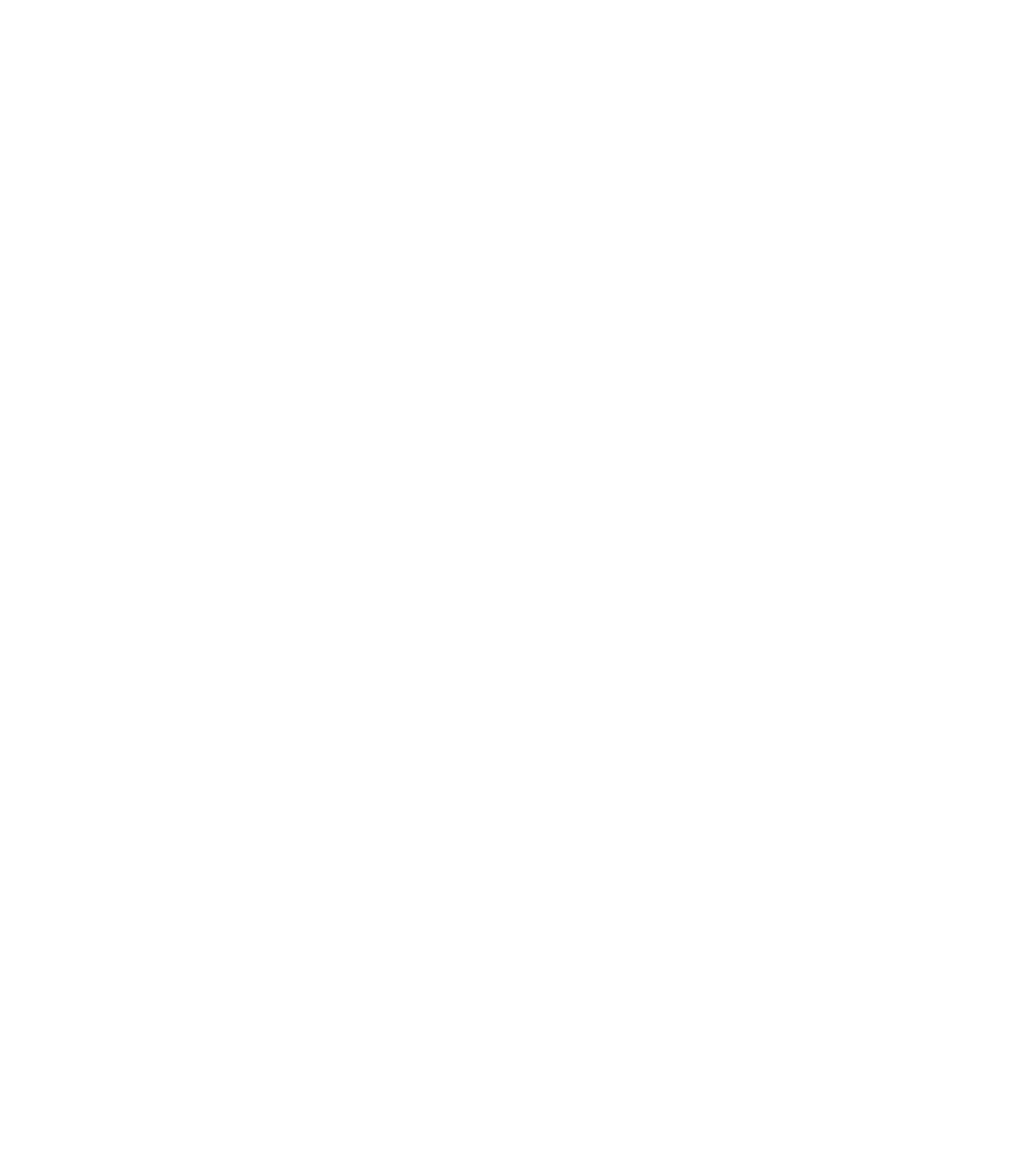
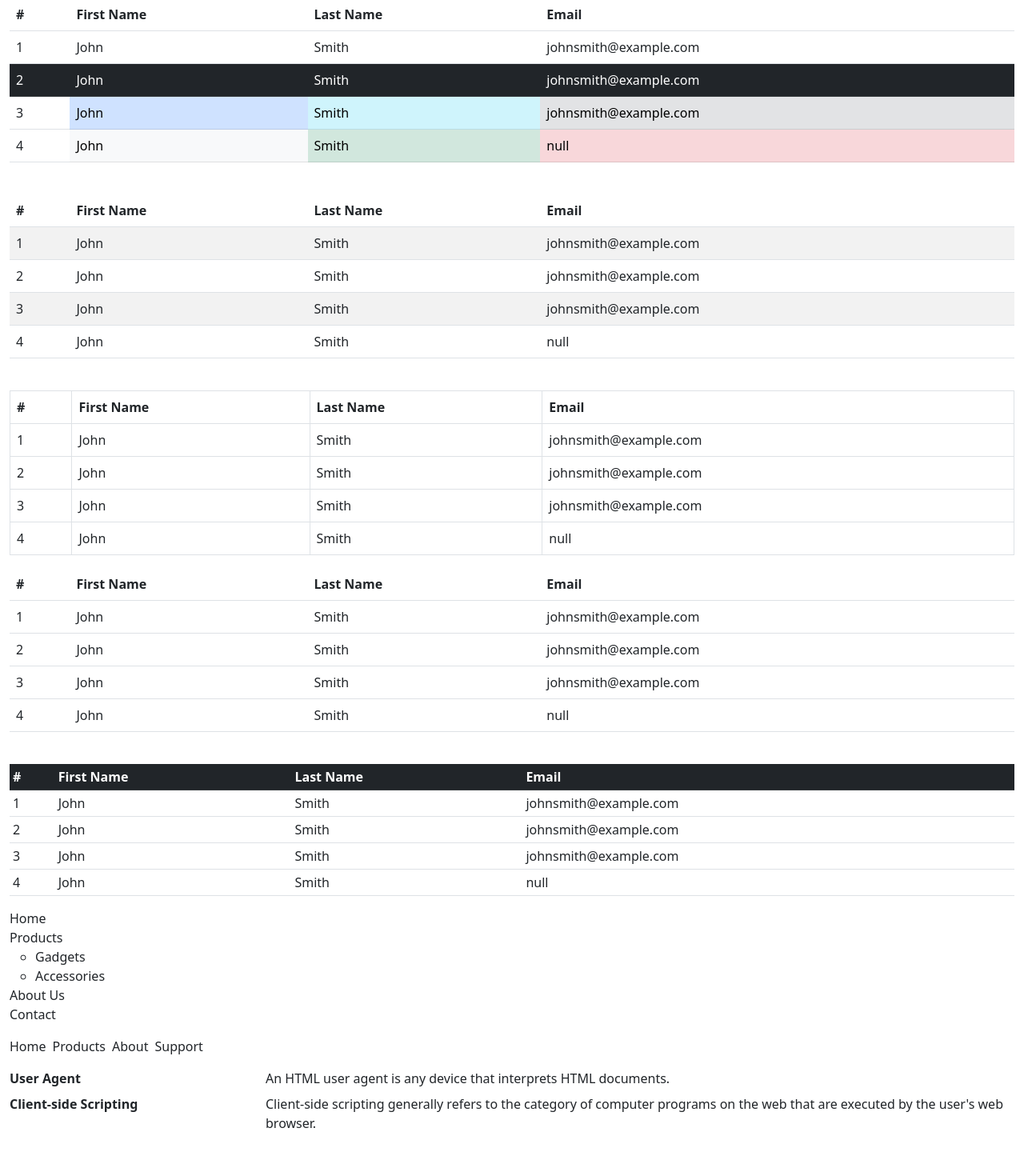
Before and after one commit to nicolasmatthewlee/bootstrap-playground, a React (Create React App) app: page / in a window 1280 px wide. Shown: the part 3233-4673 px from the top of the page at 80% size. Before the commit the page ends 3231 px from the top, so only its background shows below. Built offline with nearby package versions, Linux system fonts and the light colour scheme.

Commit message:
worked through tables, lists

```diff
--- a/src/App.js
+++ b/src/App.js
@@ -307,6 +307,237 @@
             <p>The quickbrownfox jumps over the lazy dog.</p>
           </div>
         </div>
+
+        {/* Bootstrap tables use regular html table tags with only table having class table
+        there are also table classes like table-primary, table-danger, table-dark that color
+        tables, table rows, or individual cells
+        "table table-striped" makes a striped table
+        "table table-bordered" draws a border around each data cell
+        "table table-hover" makes rows darker on hover */}
+        <table className="table">
+          <thead>
+            <tr>
+              <th>#</th>
+              <th>First Name</th>
+              <th>Last Name</th>
+              <th>Email</th>
+            </tr>
+          </thead>
+          <tbody>
+            <tr>
+              <td>1</td>
+              <td>John</td>
+              <td>Smith</td>
+              <td>johnsmith@example.com</td>
+            </tr>
+            <tr className="table-dark">
+              <td>2</td>
+              <td>John</td>
+              <td>Smith</td>
+              <td>johnsmith@example.com</td>
+            </tr>
+            <tr>
+              <td>3</td>
+              <td className="table-primary">John</td>
+              <td className="table-info">Smith</td>
+              <td className="table-secondary">johnsmith@example.com</td>
+            </tr>
+            <tr>
+              <td>4</td>
+              <td className="table-light">John</td>
+              <td className="table-success">Smith</td>
+              <td className="table-danger">null</td>
+            </tr>
+          </tbody>
+        </table>
+        <br />
+        <table className="table table-striped">
+          <thead>
+            <tr>
+              <th>#</th>
+              <th>First Name</th>
+              <th>Last Name</th>
+              <th>Email</th>
+            </tr>
+          </thead>
+          <tbody>
+            <tr>
+              <td>1</td>
+              <td>John</td>
+              <td>Smith</td>
+              <td>johnsmith@example.com</td>
+            </tr>
+            <tr>
+              <td>2</td>
+              <td>John</td>
+              <td>Smith</td>
+              <td>johnsmith@example.com</td>
+            </tr>
+            <tr>
+              <td>3</td>
+              <td>John</td>
+              <td>Smith</td>
+              <td>johnsmith@example.com</td>
+            </tr>
+            <tr>
+              <td>4</td>
+              <td>John</td>
+              <td>Smith</td>
+              <td>null</td>
+            </tr>
+          </tbody>
+        </table>
+        <br />
+        <table className="table table-bordered">
+          <thead>
+            <tr>
+              <th>#</th>
+              <th>First Name</th>
+              <th>Last Name</th>
+              <th>Email</th>
+            </tr>
+          </thead>
+          <tbody>
+            <tr>
+              <td>1</td>
+              <td>John</td>
+              <td>Smith</td>
+              <td>johnsmith@example.com</td>
+            </tr>
+            <tr>
+              <td>2</td>
+              <td>John</td>
+              <td>Smith</td>
+              <td>johnsmith@example.com</td>
+            </tr>
+            <tr>
+              <td>3</td>
+              <td>John</td>
+              <td>Smith</td>
+              <td>johnsmith@example.com</td>
+            </tr>
+            <tr>
+              <td>4</td>
+              <td>John</td>
+              <td>Smith</td>
+              <td>null</td>
+            </tr>
+          </tbody>
+        </table>
+        <table className="table table-hover">
+          <thead>
+            <tr>
+              <th>#</th>
+              <th>First Name</th>
+              <th>Last Name</th>
+              <th>Email</th>
+            </tr>
+          </thead>
+          <tbody>
+            <tr>
+              <td>1</td>
+              <td>John</td>
+              <td>Smith</td>
+              <td>johnsmith@example.com</td>
+            </tr>
+            <tr>
+              <td>2</td>
+              <td>John</td>
+              <td>Smith</td>
+              <td>johnsmith@example.com</td>
+            </tr>
+            <tr>
+              <td>3</td>
+              <td>John</td>
+              <td>Smith</td>
+              <td>johnsmith@example.com</td>
+            </tr>
+            <tr>
+              <td>4</td>
+              <td>John</td>
+              <td>Smith</td>
+              <td>null</td>
+            </tr>
+          </tbody>
+        </table>
+        <br />
+
+        {/* compact table made with "table table-sm"
+        can set dark to only thead with table-dark */}
+        <table className="table table-sm">
+          <thead className="table-dark">
+            <tr>
+              <th>#</th>
+              <th>First Name</th>
+              <th>Last Name</th>
+              <th>Email</th>
+            </tr>
+          </thead>
+          <tbody>
+            <tr>
+              <td>1</td>
+              <td>John</td>
+              <td>Smith</td>
+              <td>johnsmith@example.com</td>
+            </tr>
+            <tr>
+              <td>2</td>
+              <td>John</td>
+              <td>Smith</td>
+              <td>johnsmith@example.com</td>
+            </tr>
+            <tr>
+              <td>3</td>
+              <td>John</td>
+              <td>Smith</td>
+              <td>johnsmith@example.com</td>
+            </tr>
+            <tr>
+              <td>4</td>
+              <td>John</td>
+              <td>Smith</td>
+              <td>null</td>
+            </tr>
+          </tbody>
+        </table>
+
+        {/* unordered list without bullets */}
+        <ul className="list-unstyled">
+          <li>Home</li>
+          <li>
+            Products
+            <ul>
+              <li>Gadgets</li>
+              <li>Accessories</li>
+            </ul>
+          </li>
+          <li>About Us</li>
+          <li>Contact</li>
+        </ul>
+
+        {/* create a horizontal unordered list with ul.list-inline and
+        each li.list-inline-item */}
+        <ul className="list-inline">
+          <li className="list-inline-item">Home</li>
+          <li className="list-inline-item">Products</li>
+          <li className="list-inline-item">About</li>
+          <li className="list-inline-item">Support</li>
+        </ul>
+
+        {/* dl=description list, dt=description term, dd=description definition
+        To make a definition list, use standard html tags with the dl being a row
+        and each dt, dd pair being a col */}
+        <dl className="row">
+          <dt className="col-3">User Agent</dt>
+          <dd className="col-9">
+            An HTML user agent is any device that interprets HTML documents.
+          </dd>
+          <dt className="col-3 text-truncate">Client-side Scripting</dt>
+          <dd className="col-9">
+            Client-side scripting generally refers to the category of computer
+            programs on the web that are executed by the user's web browser.
+          </dd>
+        </dl>
       </div>
     </div>
   );
```
